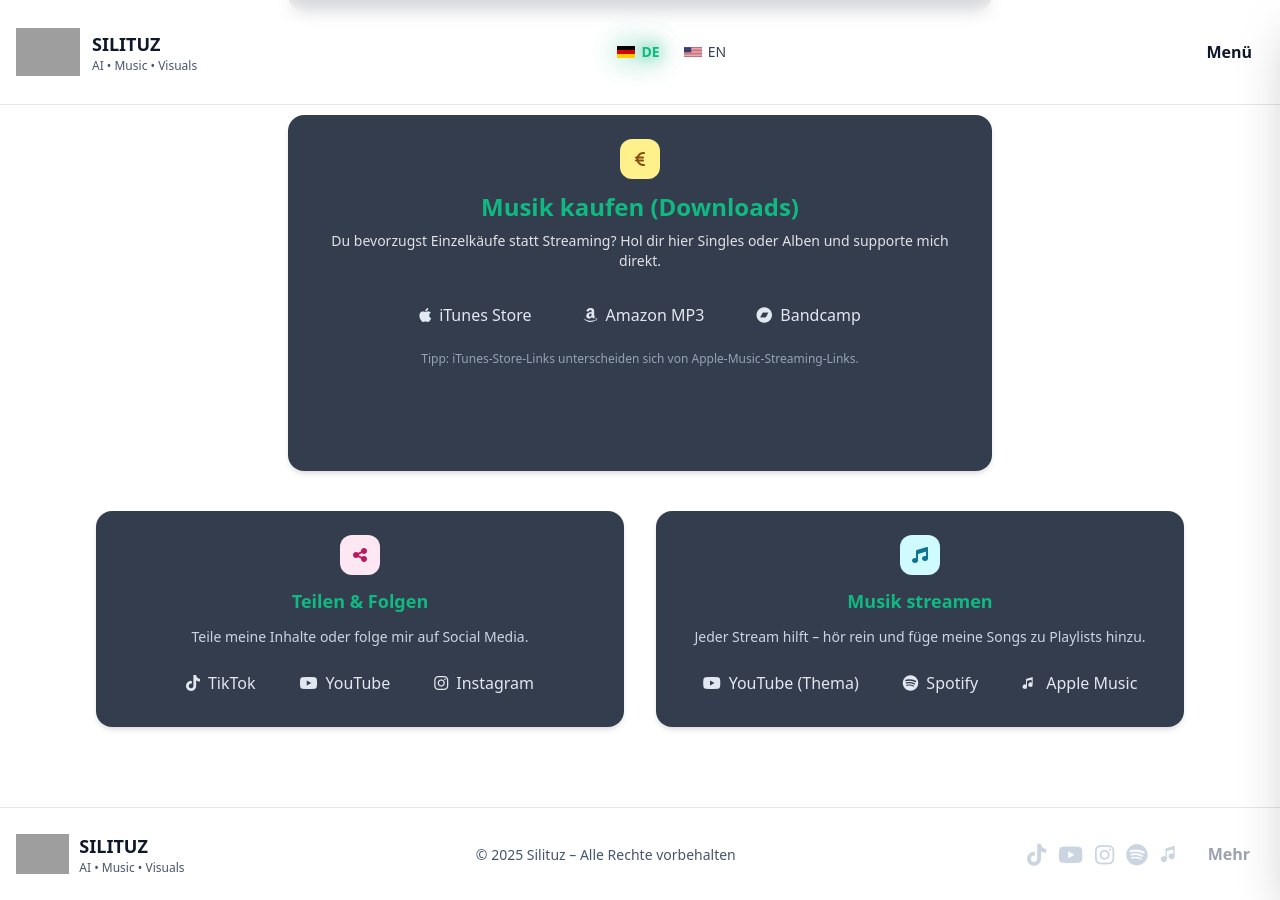
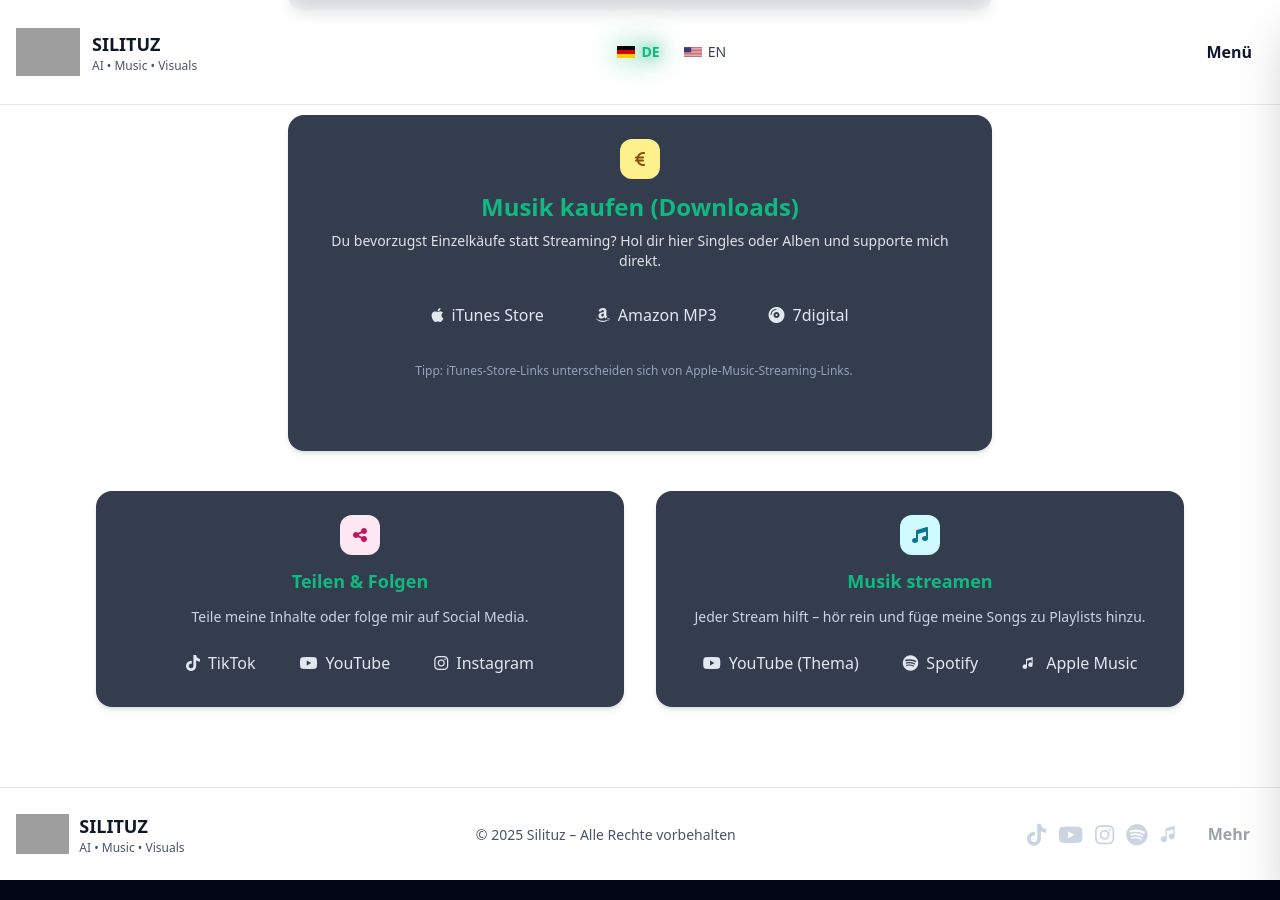
Before and after one commit to Silituz/silituz-website, a Jekyll site: the page built from support.html, in a window 1280 px wide and 900 px high, scrolled down 1112 px. Built offline with Jekyll 4.4.1, drawn with Linux system fonts in a browser that asks for light colours; nearby versions of some CDN libraries; grey boxes are pictures that could not be loaded.

Commit message:
Update music service link from Bandcamp to 7digital
Replaced Bandcamp link with 7digital link in support_shared.html.

```diff
--- a/_includes/support_shared.html
+++ b/_includes/support_shared.html
@@ -89,13 +89,13 @@
           <span class="relative z-10 flex items-center"><i class="fa-brands fa-amazon mr-2"></i>Amazon MP3</span>
         </a>
 
-        <!-- Bandcamp -->
-        <a href="{{ page.bandcamp_url | default: site.social.bandcamp_url }}" target="_blank" rel="noopener"
-           class="group relative inline-block px-5 py-2 rounded-lg text-slate-200 overflow-hidden">
-          <span class="absolute inset-y-0 left-0 w-0 bg-emerald-500 transition-all duration-700 ease-out group-hover:w-full"></span>
-          <span class="relative z-10 flex items-center"><i class="fa-brands fa-bandcamp mr-2"></i>Bandcamp</span>
-        </a>
-      </div>
+        <!-- 7digital -->
+<a href="{{ page.bandcamp_url | default: site.social.bandcamp_url }}" target="_blank" rel="noopener"
+   class="group relative inline-block px-5 py-2 rounded-lg text-slate-200 overflow-hidden">
+  <span class="absolute inset-y-0 left-0 w-0 bg-emerald-500 transition-all duration-700 ease-out group-hover:w-full"></span>
+  <span class="relative z-10 flex items-center"><i class="fa-solid fa-compact-disc mr-2"></i>7digital</span>
+</a>
+
 
       <p class="mt-4 text-xs text-slate-400">
         {% if page.lang == 'en' or page.url contains '/en/' %}
```
